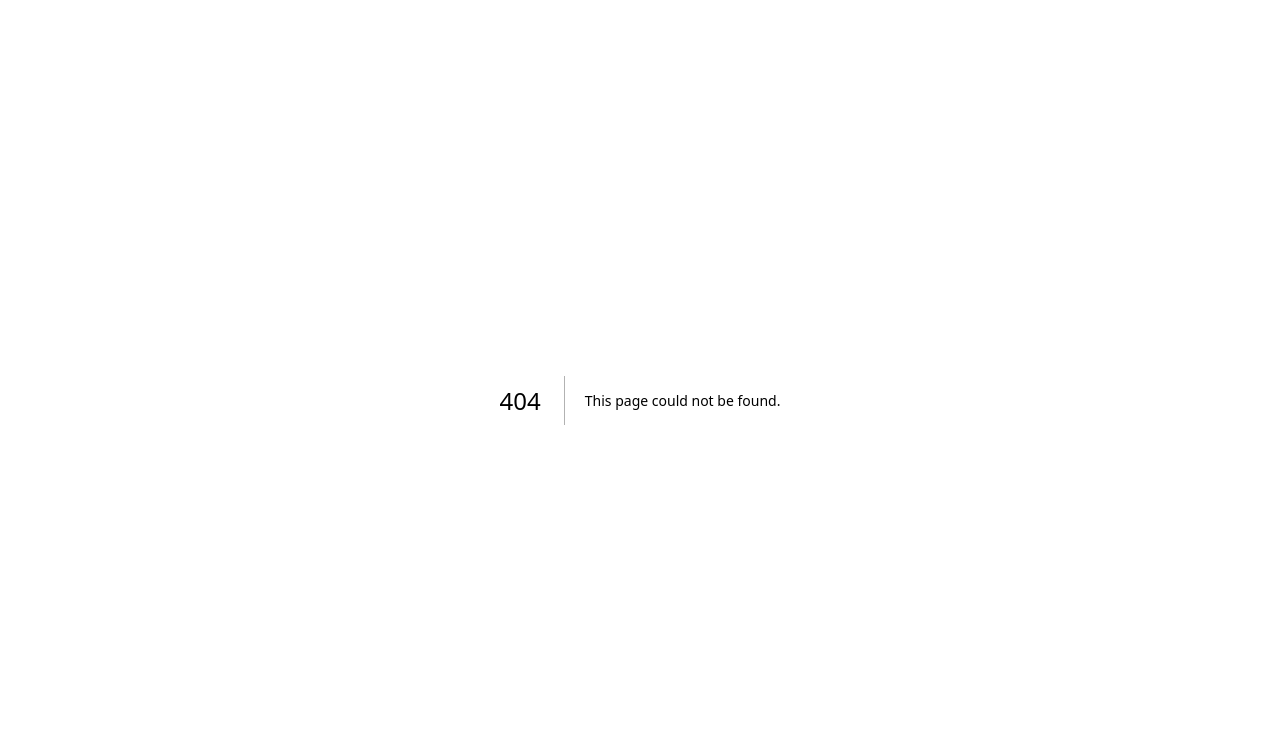
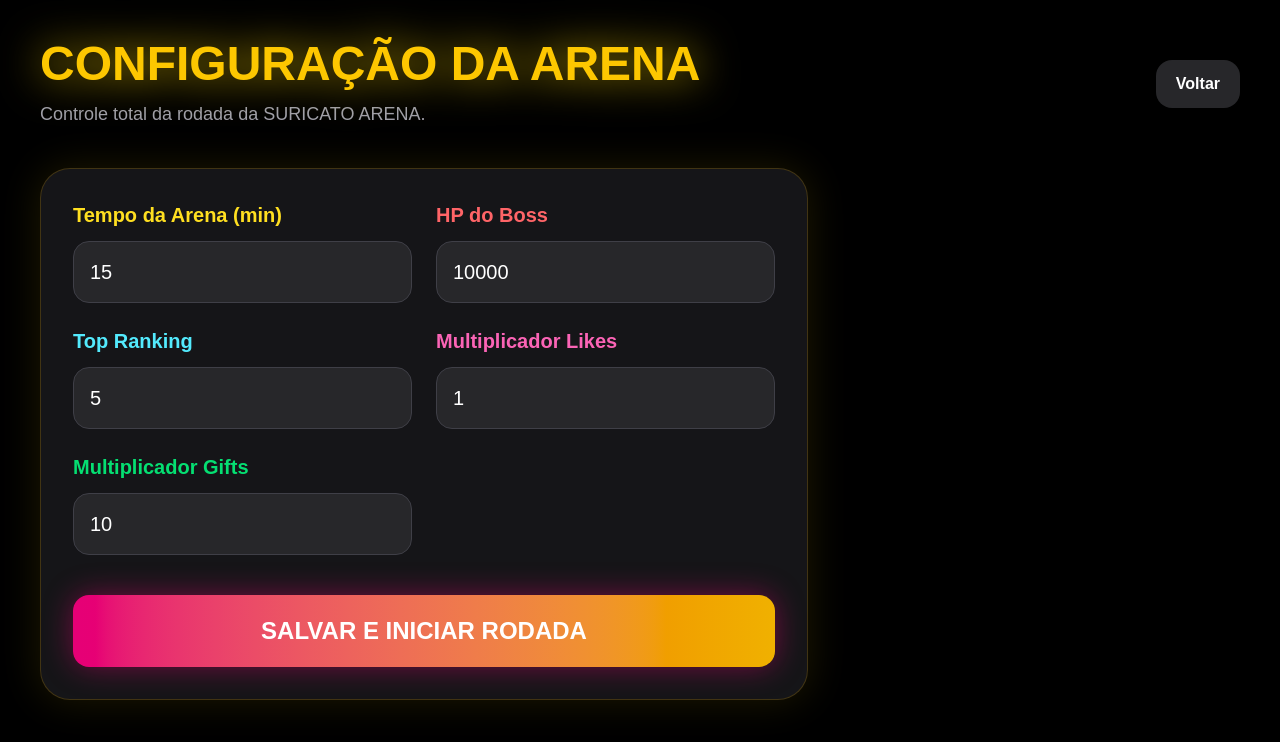
Before and after one commit to tiktoksaboeiro-png/suricato-arena, a Next.js app: page /dashboard/arena in a window 1280 px wide. Before the commit this address had no page. Shown: the top 742 px of the page. Built offline with nearby package versions, Linux system fonts and the light colour scheme.

Commit message:
adicionar timer da arena no rank

```diff
--- /dev/null
+++ b/app/dashboard/arena/page.tsx
@@ -0,0 +1,155 @@
+"use client";
+
+import Link from "next/link";
+import { useEffect, useState } from "react";
+
+export default function ArenaConfigPage() {
+  const [minutes, setMinutes] = useState(15);
+  const [bossHp, setBossHp] = useState(10000);
+  const [topPlayers, setTopPlayers] = useState(5);
+  const [likeMultiplier, setLikeMultiplier] = useState(1);
+  const [giftMultiplier, setGiftMultiplier] = useState(10);
+  const [saved, setSaved] = useState(false);
+
+  useEffect(() => {
+    const savedConfig = localStorage.getItem("suricato_arena_config");
+
+    if (savedConfig) {
+      const config = JSON.parse(savedConfig);
+
+      setMinutes(config.minutes || 15);
+      setBossHp(config.bossHp || 10000);
+      setTopPlayers(config.topPlayers || 5);
+      setLikeMultiplier(config.likeMultiplier || 1);
+      setGiftMultiplier(config.giftMultiplier || 10);
+    }
+  }, []);
+
+  function saveConfig() {
+    const now = Date.now();
+    const endTime = now + minutes * 60 * 1000;
+
+    const config = {
+      minutes,
+      bossHp,
+      topPlayers,
+      likeMultiplier,
+      giftMultiplier,
+      arenaStartedAt: now,
+      arenaEndTime: endTime,
+    };
+
+    localStorage.setItem("suricato_arena_config", JSON.stringify(config));
+
+    setSaved(true);
+
+    setTimeout(() => {
+      setSaved(false);
+    }, 2500);
+  }
+
+  return (
+    <main className="min-h-screen bg-black text-white p-10">
+      <div className="flex justify-between items-center mb-10">
+        <div>
+          <h1 className="text-5xl font-black text-yellow-400 drop-shadow-[0_0_20px_rgba(255,215,0,0.8)]">
+            CONFIGURAÇÃO DA ARENA
+          </h1>
+
+          <p className="text-zinc-400 mt-3 text-lg">
+            Controle total da rodada da SURICATO ARENA.
+          </p>
+        </div>
+
+        <Link
+          href="/dashboard"
+          className="bg-zinc-800 hover:bg-zinc-700 px-5 py-3 rounded-2xl font-bold"
+        >
+          Voltar
+        </Link>
+      </div>
+
+      <section className="max-w-3xl bg-zinc-900/90 border border-yellow-500/20 rounded-[30px] p-8 shadow-[0_0_40px_rgba(255,215,0,0.12)]">
+        <div className="grid grid-cols-1 md:grid-cols-2 gap-6">
+          <div>
+            <label className="font-black text-xl text-yellow-300">
+              Tempo da Arena (min)
+            </label>
+
+            <input
+              type="number"
+              value={minutes}
+              onChange={(e) => setMinutes(Number(e.target.value))}
+              className="mt-3 w-full bg-zinc-800 border border-zinc-700 rounded-2xl p-4 text-xl"
+            />
+          </div>
+
+          <div>
+            <label className="font-black text-xl text-red-400">
+              HP do Boss
+            </label>
+
+            <input
+              type="number"
+              value={bossHp}
+              onChange={(e) => setBossHp(Number(e.target.value))}
+              className="mt-3 w-full bg-zinc-800 border border-zinc-700 rounded-2xl p-4 text-xl"
+            />
+          </div>
+
+          <div>
+            <label className="font-black text-xl text-cyan-300">
+              Top Ranking
+            </label>
+
+            <input
+              type="number"
+              value={topPlayers}
+              onChange={(e) => setTopPlayers(Number(e.target.value))}
+              className="mt-3 w-full bg-zinc-800 border border-zinc-700 rounded-2xl p-4 text-xl"
+            />
+          </div>
+
+          <div>
+            <label className="font-black text-xl text-pink-400">
+              Multiplicador Likes
+            </label>
+
+            <input
+              type="number"
+              value={likeMultiplier}
+              onChange={(e) => setLikeMultiplier(Number(e.target.value))}
+              className="mt-3 w-full bg-zinc-800 border border-zinc-700 rounded-2xl p-4 text-xl"
+            />
+          </div>
+
+          <div>
+            <label className="font-black text-xl text-green-400">
+              Multiplicador Gifts
+            </label>
+
+            <input
+              type="number"
+              value={giftMultiplier}
+              onChange={(e) => setGiftMultiplier(Number(e.target.value))}
+              className="mt-3 w-full bg-zinc-800 border border-zinc-700 rounded-2xl p-4 text-xl"
+            />
+          </div>
+        </div>
+
+        <button
+          onClick={saveConfig}
+          className="mt-10 w-full bg-gradient-to-r from-pink-600 to-yellow-500 hover:scale-[1.02] transition-all p-5 rounded-2xl text-2xl font-black shadow-[0_0_30px_rgba(255,0,128,0.4)]"
+        >
+          SALVAR E INICIAR RODADA
+        </button>
+
+        {saved && (
+          <div className="mt-6 bg-green-500/20 border border-green-400 rounded-2xl p-4 text-green-300 font-bold text-center">
+            Rodada iniciada e configurações salvas com sucesso.
+          </div>
+        )}
+      </section>
+    </main>
+  );
+}
--- a/app/overlay/rank/page.tsx
+++ b/app/overlay/rank/page.tsx
@@ -11,33 +11,115 @@ type Player = {
   level?: number;
 };
 
-const socket = io(process.env.NEXT_PUBLIC_SOCKET_URL || "http://localhost:3001");
+const socket = io(
+  process.env.NEXT_PUBLIC_SOCKET_URL ||
+    "http://localhost:3001"
+);
 
 export default function RankOverlay() {
   const [topLimit, setTopLimit] = useState(5);
 
+  const [timeLeft, setTimeLeft] =
+    useState("00:00");
+
   const [players, setPlayers] = useState<Player[]>([
-    { id: "1", name: "ShadowHunter", points: 15420, level: 42, photo: "/default-avatar.png" },
-    { id: "2", name: "MegaLion", points: 12890, level: 35, photo: "/default-avatar.png" },
-    { id: "3", name: "DarkSniper", points: 11200, level: 29, photo: "/default-avatar.png" },
-    { id: "4", name: "SuricatoX", points: 8750, level: 21, photo: "/default-avatar.png" },
-    { id: "5", name: "TikWarrior", points: 6210, level: 17, photo: "/default-avatar.png" },
+    {
+      id: "1",
+      name: "ShadowHunter",
+      points: 15420,
+      level: 42,
+      photo: "/default-avatar.png",
+    },
+    {
+      id: "2",
+      name: "MegaLion",
+      points: 12890,
+      level: 35,
+      photo: "/default-avatar.png",
+    },
+    {
+      id: "3",
+      name: "DarkSniper",
+      points: 11200,
+      level: 29,
+      photo: "/default-avatar.png",
+    },
   ]);
 
   useEffect(() => {
-    const params = new URLSearchParams(window.location.search);
-    const top = Number(params.get("top") || 5);
-    setTopLimit(Math.min(Math.max(top, 1), 10));
+    const params = new URLSearchParams(
+      window.location.search
+    );
+
+    const top = Number(
+      params.get("top") || 5
+    );
+
+    setTopLimit(
+      Math.min(Math.max(top, 1), 10)
+    );
   }, []);
 
   useEffect(() => {
-    socket.on("ranking:update", (data: Player[]) => {
+    const interval = setInterval(() => {
+      const config = localStorage.getItem(
+        "suricato_arena_config"
+      );
+
+      if (!config) return;
+
+      const arenaConfig = JSON.parse(config);
+
+      const endTime =
+        arenaConfig.arenaEndTime;
+
+      if (!endTime) return;
+
+      const diff = endTime - Date.now();
+
+      if (diff <= 0) {
+        setTimeLeft("ARENA FINALIZADA");
+        return;
+      }
+
+      const minutes = Math.floor(
+        diff / 1000 / 60
+      );
+
+      const seconds = Math.floor(
+        (diff / 1000) % 60
+      );
+
+      setTimeLeft(
+        `${String(minutes).padStart(
+          2,
+          "0"
+        )}:${String(seconds).padStart(
+          2,
+          "0"
+        )}`
+      );
+    }, 1000);
+
+    return () => clearInterval(interval);
+  }, []);
+
+  useEffect(() => {
+    socket.on(
+      "ranking:update",
+      (data: Player[]) => {
         setPlayers(data);
-    });
+      }
+    );
 
-    socket.on("arena:update", (data: any) => {
-      if (data?.players) setPlayers(data.players);
-    });
+    socket.on(
+      "arena:update",
+      (data: any) => {
+        if (data?.players) {
+          setPlayers(data.players);
+        }
+      }
+    );
 
     return () => {
       socket.off("ranking:update");
@@ -46,7 +128,11 @@ export default function RankOverlay() {
   }, []);
 
   const topPlayers = [...players]
-    .sort((a, b) => (b.points || 0) - (a.points || 0))
+    .sort(
+      (a, b) =>
+        (b.points || 0) -
+        (a.points || 0)
+    )
     .slice(0, topLimit);
 
   return (
@@ -60,70 +146,110 @@ export default function RankOverlay() {
           background: transparent !important;
           overflow: hidden !important;
         }
-
-        body::before,
-        body::after {
-          display: none !important;
-          background: transparent !important;
-        }
       `}</style>
 
       <main style={styles.page}>
         <div style={styles.container}>
           <div style={styles.header}>
-            <div style={styles.crown}>👑</div>
-            <h1 style={styles.title}>RANK DA ARENA</h1>
-            <p style={styles.subtitle}>TOP {topLimit} GUERREIROS</p>
+            <div style={styles.crown}>
+              👑
+            </div>
+
+            <h1 style={styles.title}>
+              RANK DA ARENA
+            </h1>
+
+            <p style={styles.subtitle}>
+              TOP {topLimit} GUERREIROS
+            </p>
+
+            <div style={styles.timer}>
+              ⏳ {timeLeft}
+            </div>
           </div>
 
           <div style={styles.list}>
-            {topPlayers.map((player, index) => (
+            {topPlayers.map(
+              (player, index) => (
                 <div
                   key={player.id}
                   style={{
                     ...styles.playerCard,
-                  ...(index === 0 ? styles.first : {}),
-                  ...(index === 1 ? styles.second : {}),
-                  ...(index === 2 ? styles.third : {}),
+                    ...(index === 0
+                      ? styles.first
+                      : {}),
+                    ...(index === 1
+                      ? styles.second
+                      : {}),
+                    ...(index === 2
+                      ? styles.third
+                      : {}),
                   }}
                 >
                   <div
                     style={{
                       ...styles.position,
-                    ...(index === 0 ? styles.gold : {}),
-                    ...(index === 1 ? styles.silver : {}),
-                    ...(index === 2 ? styles.bronze : {}),
+                      ...(index === 0
+                        ? styles.gold
+                        : {}),
+                      ...(index === 1
+                        ? styles.silver
+                        : {}),
+                      ...(index === 2
+                        ? styles.bronze
+                        : {}),
                     }}
                   >
                     {index + 1}
                   </div>
 
                   <img
-                  src={player.photo || "/default-avatar.png"}
+                    src={
+                      player.photo ||
+                      "/default-avatar.png"
+                    }
                     alt={player.name}
                     style={styles.avatar}
                   />
 
                   <div style={styles.info}>
-                  <div style={styles.name}>{player.name}</div>
-                  <div style={styles.points}>
-                    🏆 {(player.points || 0).toLocaleString()} pts
+                    <div style={styles.name}>
+                      {player.name}
+                    </div>
+
+                    <div
+                      style={styles.points}
+                    >
+                      🏆{" "}
+                      {(
+                        player.points || 0
+                      ).toLocaleString()}{" "}
+                      pts
                     </div>
                   </div>
 
-                <div style={styles.level}>LV {player.level || 1}</div>
+                  <div style={styles.level}>
+                    LV{" "}
+                    {player.level || 1}
                   </div>
-            ))}
+                </div>
+              )
+            )}
           </div>
 
-          <div style={styles.footer}>ATAQUE • EVOLUA • DOMINE</div>
+          <div style={styles.footer}>
+            ATAQUE • EVOLUA • DOMINE
+          </div>
         </div>
       </main>
     </>
   );
 }
 
-const styles: Record<string, React.CSSProperties> = {
+const styles: Record<
+  string,
+  React.CSSProperties
+> = {
   page: {
     width: "100vw",
     height: "100vh",
@@ -151,25 +277,27 @@ const styles: Record<string, React.CSSProperties> = {
     borderRadius: "22px",
     background:
       "linear-gradient(90deg, rgba(255,215,0,0.22), rgba(0,234,255,0.14), rgba(255,0,120,0.16))",
-    border: "1px solid rgba(255,215,0,0.55)",
+    border:
+      "1px solid rgba(255,215,0,0.55)",
     textAlign: "center",
-    boxShadow: "0 0 20px rgba(255,215,0,0.45)",
+    boxShadow:
+      "0 0 20px rgba(255,215,0,0.45)",
     backdropFilter: "blur(8px)",
   },
 
   crown: {
     fontSize: "28px",
-    filter: "drop-shadow(0 0 8px rgba(255,215,0,1))",
   },
 
   title: {
     margin: "2px 0 0",
     color: "#ffffff",
     fontWeight: 900,
-    fontSize: "clamp(26px, 4vw, 42px)",
+    fontSize:
+      "clamp(26px, 4vw, 42px)",
     letterSpacing: "1px",
     textShadow:
-      "0 0 8px rgba(255,215,0,1), 0 0 18px rgba(0,234,255,0.7)",
+      "0 0 8px rgba(255,215,0,1)",
   },
 
   subtitle: {
@@ -178,6 +306,15 @@ const styles: Record<string, React.CSSProperties> = {
     fontWeight: 900,
     fontSize: "14px",
     letterSpacing: "2px",
+  },
+
+  timer: {
+    marginTop: "10px",
+    color: "#00ffea",
+    fontWeight: 900,
+    fontSize: "18px",
+    textShadow:
+      "0 0 10px rgba(0,255,234,0.8)",
   },
 
   list: {
@@ -194,31 +331,34 @@ const styles: Record<string, React.CSSProperties> = {
       "linear-gradient(90deg, rgba(8,10,24,0.78), rgba(8,10,24,0.58))",
     borderRadius: "18px",
     padding: "10px",
-    border: "1px solid rgba(255,255,255,0.14)",
+    border:
+      "1px solid rgba(255,255,255,0.14)",
     boxShadow:
-      "0 0 14px rgba(0,234,255,0.2), inset 0 0 12px rgba(255,255,255,0.05)",
+      "0 0 14px rgba(0,234,255,0.2)",
     backdropFilter: "blur(8px)",
   },
 
   first: {
-    border: "1px solid rgba(255,215,0,0.95)",
-    boxShadow:
-      "0 0 18px rgba(255,215,0,0.45), inset 0 0 15px rgba(255,215,0,0.12)",
+    border:
+      "1px solid rgba(255,215,0,0.95)",
   },
 
   second: {
-    border: "1px solid rgba(180,220,255,0.75)",
+    border:
+      "1px solid rgba(180,220,255,0.75)",
   },
 
   third: {
-    border: "1px solid rgba(255,150,50,0.75)",
+    border:
+      "1px solid rgba(255,150,50,0.75)",
   },
 
   position: {
     width: "44px",
     height: "44px",
     borderRadius: "14px",
-    background: "linear-gradient(180deg, #222, #050505)",
+    background:
+      "linear-gradient(180deg, #222, #050505)",
     color: "#ffffff",
     display: "flex",
     alignItems: "center",
@@ -226,25 +366,24 @@ const styles: Record<string, React.CSSProperties> = {
     fontWeight: 900,
     fontSize: "20px",
     flexShrink: 0,
-    border: "1px solid rgba(255,255,255,0.18)",
   },
 
   gold: {
-    background: "linear-gradient(180deg, #fff07a, #ffb300)",
+    background:
+      "linear-gradient(180deg, #fff07a, #ffb300)",
     color: "#1c1200",
-    boxShadow: "0 0 16px rgba(255,215,0,0.9)",
   },
 
   silver: {
-    background: "linear-gradient(180deg, #ffffff, #9fb7c9)",
+    background:
+      "linear-gradient(180deg, #ffffff, #9fb7c9)",
     color: "#0c1720",
-    boxShadow: "0 0 14px rgba(180,220,255,0.7)",
   },
 
   bronze: {
-    background: "linear-gradient(180deg, #ffb36b, #b85b00)",
+    background:
+      "linear-gradient(180deg, #ffb36b, #b85b00)",
     color: "#1c0b00",
-    boxShadow: "0 0 14px rgba(255,130,40,0.7)",
   },
 
   avatar: {
@@ -253,7 +392,6 @@ const styles: Record<string, React.CSSProperties> = {
     borderRadius: "50%",
     objectFit: "cover",
     border: "3px solid #00eaff",
-    boxShadow: "0 0 16px rgba(0,234,255,0.85)",
     flexShrink: 0,
     background: "#111",
   },
@@ -266,26 +404,30 @@ const styles: Record<string, React.CSSProperties> = {
   name: {
     color: "#ffffff",
     fontWeight: 900,
-    fontSize: "clamp(14px, 2vw, 22px)",
+    fontSize:
+      "clamp(14px, 2vw, 22px)",
     overflow: "hidden",
     textOverflow: "ellipsis",
     whiteSpace: "nowrap",
-    textShadow: "0 2px 6px #000",
   },
 
   points: {
     color: "#ffd700",
     marginTop: "4px",
     fontWeight: 800,
-    fontSize: "clamp(12px, 1.7vw, 17px)",
+    fontSize:
+      "clamp(12px, 1.7vw, 17px)",
   },
 
   level: {
     color: "#00ffae",
     fontWeight: 900,
-    fontSize: "clamp(12px, 1.8vw, 18px)",
-    background: "rgba(0,255,174,0.12)",
-    border: "1px solid rgba(0,255,174,0.45)",
+    fontSize:
+      "clamp(12px, 1.8vw, 18px)",
+    background:
+      "rgba(0,255,174,0.12)",
+    border:
+      "1px solid rgba(0,255,174,0.45)",
     borderRadius: "12px",
     padding: "6px 8px",
     flexShrink: 0,
@@ -300,8 +442,9 @@ const styles: Record<string, React.CSSProperties> = {
     letterSpacing: "1.5px",
     padding: "8px",
     borderRadius: "14px",
-    background: "rgba(8,10,24,0.55)",
-    border: "1px solid rgba(255,215,0,0.25)",
-    backdropFilter: "blur(8px)",
+    background:
+      "rgba(8,10,24,0.55)",
+    border:
+      "1px solid rgba(255,215,0,0.25)",
   },
 };
--- a/app/tiktok/page.tsx
+++ b/app/tiktok/page.tsx
@@ -2,75 +2,104 @@
 
 import Link from "next/link";
 import { useState } from "react";
-import { io } from "socket.io-client";
-
-const socket = io("http://localhost:3000");
 
 export default function TikTokPage() {
   const [username, setUsername] = useState("");
   const [status, setStatus] = useState("Desconectado");
+  const [loading, setLoading] = useState(false);
 
-  function connectTikTok() {
+  async function connectTikTok() {
     if (!username) {
       alert("Digite o @ da live.");
       return;
     }
 
-    const cleanUser = username.replace("@", "").trim();
+    try {
+      setLoading(true);
 
-    socket.emit("connectTikTok", {
-      username: cleanUser,
-    });
+      const cleanUser = username.replace("@", "").trim();
 
-    setStatus(`Tentando conectar em @${cleanUser}...`);
+      setStatus(`Conectando em @${cleanUser}...`);
+
+      const response = await fetch("http://localhost:3001/connect", {
+        method: "POST",
+        headers: {
+          "Content-Type": "application/json",
+        },
+        body: JSON.stringify({
+          username: cleanUser,
+        }),
+      });
+
+      const data = await response.json();
+
+      if (data.success) {
+        setStatus(`LIVE CONECTADA: @${cleanUser}`);
+      } else {
+        setStatus("Erro ao conectar.");
+      }
+    } catch (err) {
+      console.log(err);
+
+      setStatus("Erro ao conectar na live.");
+    } finally {
+      setLoading(false);
+    }
   }
-
-  socket.on("tiktokStatus", (data) => {
-    setStatus(data.message);
-  });
 
   return (
     <main className="min-h-screen bg-black text-white p-10">
       <div className="flex justify-between items-center mb-10">
         <div>
-          <h1 className="text-5xl font-black">Conectar TikTok</h1>
-          <p className="text-zinc-400 mt-2">
-            Conecte sua live para receber presentes reais na arena.
+          <h1 className="text-5xl font-black text-yellow-400 drop-shadow-[0_0_18px_rgba(255,215,0,0.9)]">
+            Conectar TikTok
+          </h1>
+
+          <p className="text-zinc-400 mt-2 text-lg">
+            Conecte sua live para ativar presentes, ranking e batalhas realtime.
           </p>
         </div>
 
         <Link
           href="/dashboard"
-          className="bg-zinc-800 hover:bg-zinc-700 px-5 py-3 rounded-xl font-bold"
+          className="bg-zinc-800 hover:bg-zinc-700 px-5 py-3 rounded-2xl font-bold transition-all"
         >
           Voltar
         </Link>
       </div>
 
-      <section className="max-w-2xl bg-zinc-900 border border-zinc-700 rounded-3xl p-8">
-        <label className="font-bold text-xl">Usuário da live TikTok</label>
+      <section className="max-w-2xl bg-zinc-900/90 border border-yellow-500/30 rounded-[30px] p-8 shadow-[0_0_40px_rgba(255,215,0,0.12)]">
+        <label className="font-black text-2xl text-yellow-300">
+          Usuário da LIVE TikTok
+        </label>
 
         <input
-          className="mt-3 p-4 rounded-xl bg-zinc-800 border border-zinc-700 outline-none w-full"
-          placeholder="Ex: @seuusuario"
+          className="mt-4 p-5 rounded-2xl bg-zinc-800 border border-zinc-700 outline-none w-full text-xl focus:border-yellow-400 transition-all"
+          placeholder="Ex: @flowsaboeiro"
           value={username}
           onChange={(e) => setUsername(e.target.value)}
         />
 
-        <p className="text-zinc-500 mt-2">
-          Digite o usuário que está ao vivo no TikTok.
+        <p className="text-zinc-500 mt-3">
+          Digite o usuário que está AO VIVO no TikTok.
         </p>
 
         <button
           onClick={connectTikTok}
-          className="mt-6 bg-pink-600 hover:bg-pink-500 p-4 rounded-xl font-black text-xl w-full"
+          disabled={loading}
+          className="mt-8 bg-gradient-to-r from-pink-600 to-yellow-500 hover:scale-[1.02] transition-all p-5 rounded-2xl font-black text-2xl w-full shadow-[0_0_25px_rgba(255,0,128,0.45)]"
         >
-          CONECTAR NA LIVE
+          {loading ? "CONECTANDO..." : "CONECTAR NA LIVE"}
         </button>
 
-        <div className="mt-6 bg-black/60 border border-zinc-700 rounded-2xl p-5">
-          <h2 className="font-black text-2xl mb-2">Status</h2>
-          <p className="text-zinc-300">{status}</p>
+        <div className="mt-8 bg-black/60 border border-zinc-700 rounded-3xl p-6">
+          <h2 className="font-black text-3xl mb-3 text-cyan-300">
+            Status
+          </h2>
+
+          <p className="text-zinc-200 text-lg">
+            {status}
+          </p>
         </div>
       </section>
     </main>
--- a/package.json
+++ b/package.json
@@ -9,6 +9,8 @@
     "lint": "eslint"
   },
   "dependencies": {
+    "cors": "^2.8.6",
+    "express": "^5.2.1",
     "next": "16.2.6",
     "react": "19.2.4",
     "react-dom": "19.2.4",
```
Also changed, not shown: 2 other files (tests, documents, lock files or other folders). Lines whose indentation alone changed are shown as unchanged.
